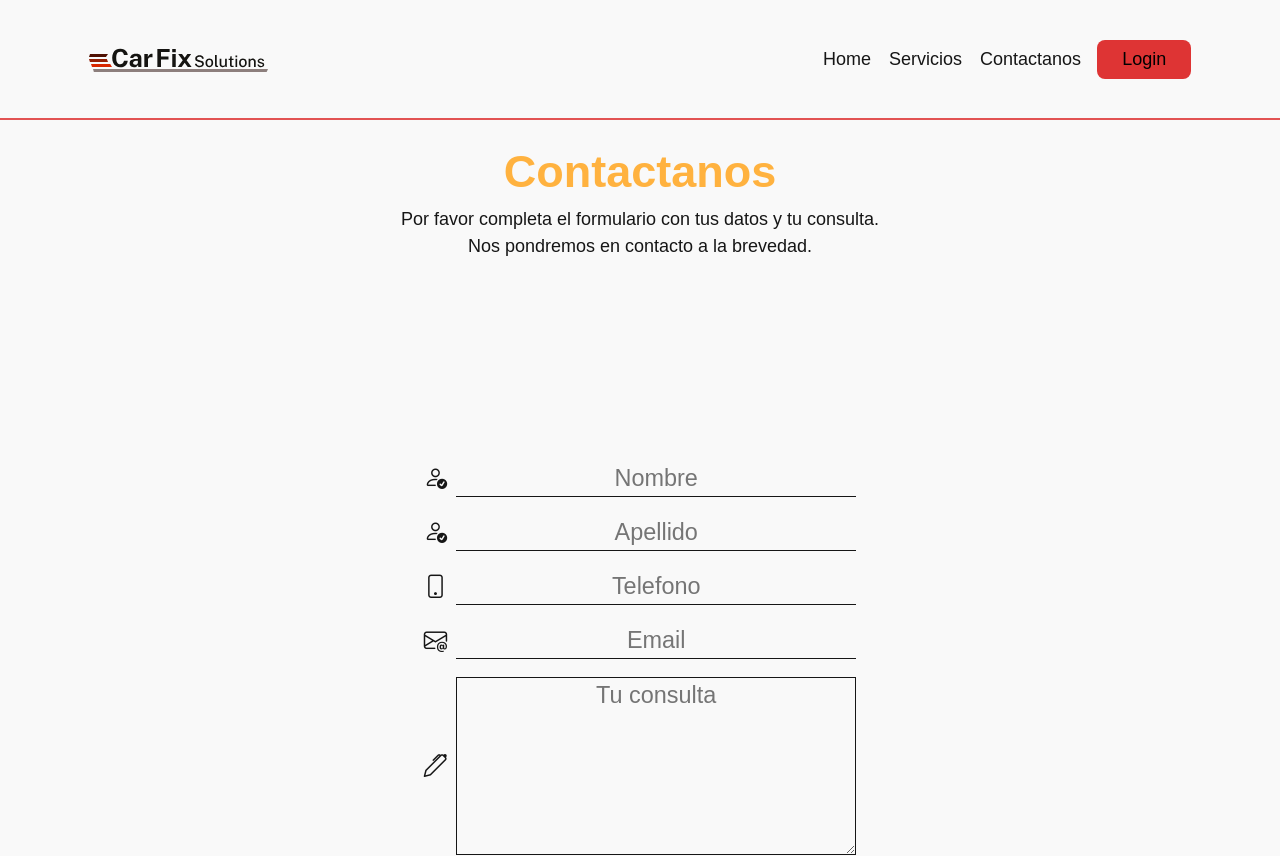
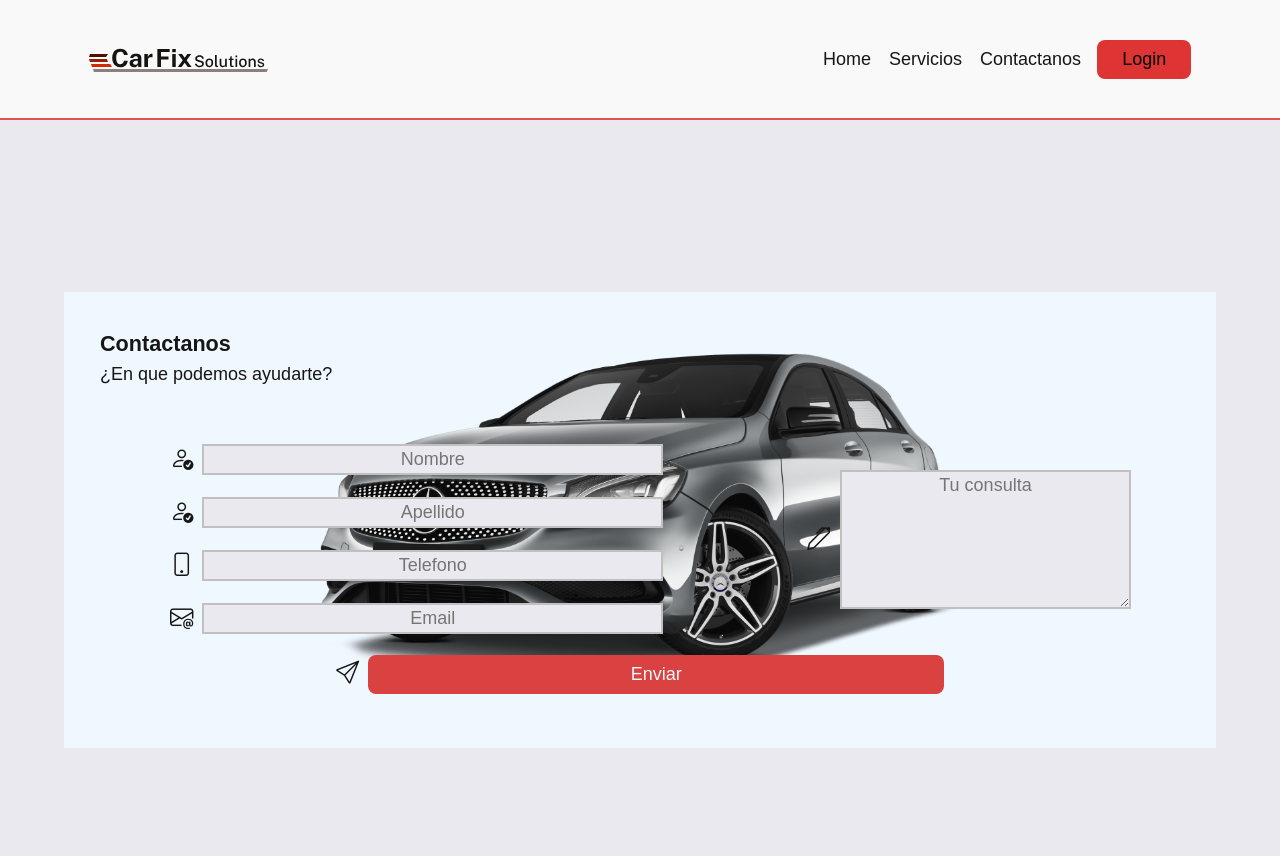
Before and after one commit to Taller-de-automoviles-I-WEB/taller-front, a React (Vite) app: page /carfixsolutions/contactanos in a window 1280 px wide. Shown: the top 856 px of the page. Built offline with nearby package versions, Linux system fonts and the light colour scheme.

Commit message:
contactanos_y_servicios

```diff
--- a/src/components/ClientRegisterForm/ClientRegisterForm.jsx
+++ b/src/components/ClientRegisterForm/ClientRegisterForm.jsx
@@ -43,18 +43,23 @@ const ClientRegisterForm = () => {
 
     <div className={ styles.container }>
 
-      <div className={ styles.textContainer }>
-        <h1>Contactanos</h1>
-        <p>Por favor completa el formulario con tus datos y tu consulta.<br></br> Nos pondremos en contacto a la brevedad.</p>
-      </div>
 
       <div className={ styles.formContainer }>
+
         <form
           className={ styles.form }
           role="form"
           autoComplete="on"
           onSubmit={ handleSubmit(onSubmit) }
         >
+
+          <div className={ styles.textContainer }>
+            <h2>Contactanos</h2>
+            <p>¿En que podemos ayudarte?</p>
+          </div>
+
+
+          <div className={ styles.inputsContainer }>
 
             <div
               className={ styles.inputGroupContainer }>
@@ -157,6 +162,11 @@ const ClientRegisterForm = () => {
               <small className={ styles.requiredField }>Este campo es obligatorio</small>
             ) }
 
+
+          </div>
+
+          <div>
+
             <div
               className={ styles.inputGroupContainer }>
 
@@ -172,6 +182,7 @@ const ClientRegisterForm = () => {
 
               <textarea
                 rows={ 5 }
+                cols={ 30 }
                 id="question"
                 name='question'
                 placeholder="Tu consulta"
@@ -183,6 +194,8 @@ const ClientRegisterForm = () => {
             { errors.question && (
               <small className={ styles.requiredField }>Este campo es obligatorio</small>
             ) }
+
+          </div>
 
           <div
             className={ styles.inputGroupContainer }>
@@ -200,13 +213,15 @@ const ClientRegisterForm = () => {
             <input
               className={ styles.registerBtn }
               type="submit"
-              value='Registrarme'
+              value='Enviar'
             // disabled={ loading }
             />
 
           </div>
 
+
         </form>
+
       </div>
 
       <div>
--- a/src/components/ClientRegisterForm/clientRegisterForm.module.css
+++ b/src/components/ClientRegisterForm/clientRegisterForm.module.css
@@ -1,44 +1,65 @@
 .container {
   display: flex;
+  justify-content: center;
+  align-items: center;
+  min-height: 100vh;
+}
+.formContainer {
+  width: 90%;
+  display: flex;
   flex-direction: column;
+  justify-content: center;
   align-items: center;
+  gap: 1rem;
+  padding-bottom: 3rem;
+  background-color: aliceblue;
+  background-image: url(../../assets/contactanos/pngwing.com3.png);
+  background-repeat: no-repeat;
+  background-position: center;
+  background-size: contain;
 }
+
 .textContainer {
   width: 100%;
   display: flex;
   flex-direction: column;
   align-items: center;
-  margin-top: 1rem;
+  margin: 1rem;
+  padding: 1rem;
 }
 
-h1 {
-  font-size: clamp(1.5rem, 1.875rem + 1.25vw, 2.5rem);
-  color: #ffb23f;
+h2 {
+  width: 100%;
+  font-size: clamp(1rem, 1.2rem, 1.5rem);
 }
-h1,
 p {
-  text-align: center;
   width: 100%;
-}
-
-.formContainer {
-  width: 100%;
-  min-height: 100vh;
-  display: flex;
-  justify-content: center;
-  align-items: center;
-  padding: 3rem 0rem 0rem 0rem;
+  font-size: clamp(0.85rem, 1rem, 1.5rem);
 }
 
 .form {
   width: 100%;
-  max-width: 500px;
+  min-width: 80%;
   gap: 1rem;
   display: flex;
-  flex-direction: column;
+  flex-wrap: wrap;
+  gap: 1rem;
+  justify-content: space-evenly;
   align-items: center;
 }
 
+.inputsContainer {
+  display: flex;
+  flex-direction: column;
+  gap: 1rem;
+  width: 50%;
+  min-width: 300px;
+}
+@media (max-width: 768px) {
+  .inputsContainer {
+    width: 70%;
+  }
+}
 .inputGroupContainer {
   display: flex;
   align-items: center;
@@ -52,11 +73,10 @@ p {
 }
 
 .groupInput {
-  border: none;
-  border-bottom: 1px solid #161616;
-  background-color: transparent;
+  border: 2px solid silver;
+  background-color: #eae9ef;
   text-align: center;
-  font-size: clamp(1rem, 1.125rem + 0.25vw, 1.5rem);
+  font-size: clamp(0.8rem, 1rem, 1.2rem);
   font-family: 'Public Sans', sans-serif;
   line-height: 1.5;
   font-weight: 400;
@@ -66,7 +86,7 @@ p {
 }
 
 .textArea {
-  border: 1px solid #161616;
+  border: 2px solid silver;
 }
 
 input:-webkit-autofill {
@@ -89,8 +109,9 @@ input:-webkit-autofill {
   font-size: 1em;
   font-weight: 500;
   font-family: inherit;
-  background-color: #000000;
-  color: #ffb23f;
+  background-color: #da4141;
+  color: aliceblue;
   cursor: pointer;
   transition: border-color 0.25s;
+  width: 50%;
 }
--- a/src/components/WorkShopServices/WorkShopServices.jsx
+++ b/src/components/WorkShopServices/WorkShopServices.jsx
@@ -3,12 +3,17 @@ import { cardContent } from './servicesCardsContent.js';
 import styles from './workShopServices.module.css'
 const WorkShopServices = () => {
   return (
-    <div className={styles.cardsContainer}>
-      { cardContent.map((card, index) => (
-        <ServiceCards key={index} img={card.img} imgText={card.imgText} title={card.title} description={card.description} callToAction={card.callToAction} />
-      )) }
+    <div className={styles.container}>
+      <h1>Servicios</h1>
+      <p className={ styles.text }>¡Agenda un turno ya y nos encargaremos de tu vehículo!</p>
+      <div className={ styles.cardsContainer }>
+        { cardContent.map((card, index) => (
+          <ServiceCards key={ index } img={ card.img } imgText={ card.imgText } title={ card.title } description={ card.description } callToAction={ card.callToAction } />
+        )) }
 
+      </div>
     </div>
+
   );
 }
 
--- a/src/components/WorkShopServices/serviceCards.module.css
+++ b/src/components/WorkShopServices/serviceCards.module.css
@@ -5,6 +5,7 @@
   min-width: 300px;
   margin: 10px;
   box-shadow: 0px 0px 5px rgba(0, 0, 0, 0.2);
+  width: 500px;
 }
 
 .card img {
@@ -28,10 +29,9 @@
   padding: 10px 0;
   text-decoration: none;
   border-radius: 5px;
-  border: 1px solid #000000;
   margin-top: 10px;
-  background-color: #000000;
-  color: #ffb23f;
+  background-color: #da4141;
+  color: aliceblue;
 }
 
 .card a:hover {
--- a/src/components/WorkShopServices/workShopServices.module.css
+++ b/src/components/WorkShopServices/workShopServices.module.css
@@ -1,14 +1,32 @@
+.container {
+  display: flex;
+  flex-direction: column;
+  align-items: center;
+}
+h1 {
+  margin-top: 3.47vw;
+  width: 100%;
+  text-align: center;
+  font-size: clamp(1.5rem, 2.5vw, 2.5rem);
+}
+.text {
+  width: 100%;
+  text-align: center;
+  margin-bottom: 3.47vw;
+}
 .cardsContainer {
   display: flex;
   justify-content: center;
-  margin-top: 6.94vw;
   flex-wrap: wrap;
+  background-color: aliceblue;
+  width: 90%;
+  padding: 20px;
 }
 @media (max-width: 768px) {
   .cardsContainer {
     display: flex;
     overflow: auto;
-    margin-top: 6.94vw;
+    /* width: 100%; */
     flex-wrap: nowrap;
     justify-content: start;
     gap: 0rem;
--- a/src/index.css
+++ b/src/index.css
@@ -5,7 +5,7 @@
   font-weight: 400;
   color-scheme: light dark;
   color: #161616;
-  background-color: #f9f9f9;
+  background-color: #EAE9EF;
   font-size: 1.125rem;
   font-synthesis: none;
   text-rendering: optimizeLegibility;
--- a/src/utils/AxiosInstance.js
+++ b/src/utils/AxiosInstance.js
@@ -2,7 +2,7 @@ import axios from 'axios';
 
 
 const Axios = axios.create({
-  baseURL: 'https://carfix-dev.fl0.io/api/',
+  baseURL: 'http://localhost:3000/api/',
   timeout: 5000,
   timeoutErrorMessage: 'Request timed out',
 });
```
Also changed, not shown: src/assets/contactanos/pngwing.com3.png (added). Lines whose indentation alone changed are shown as unchanged.
